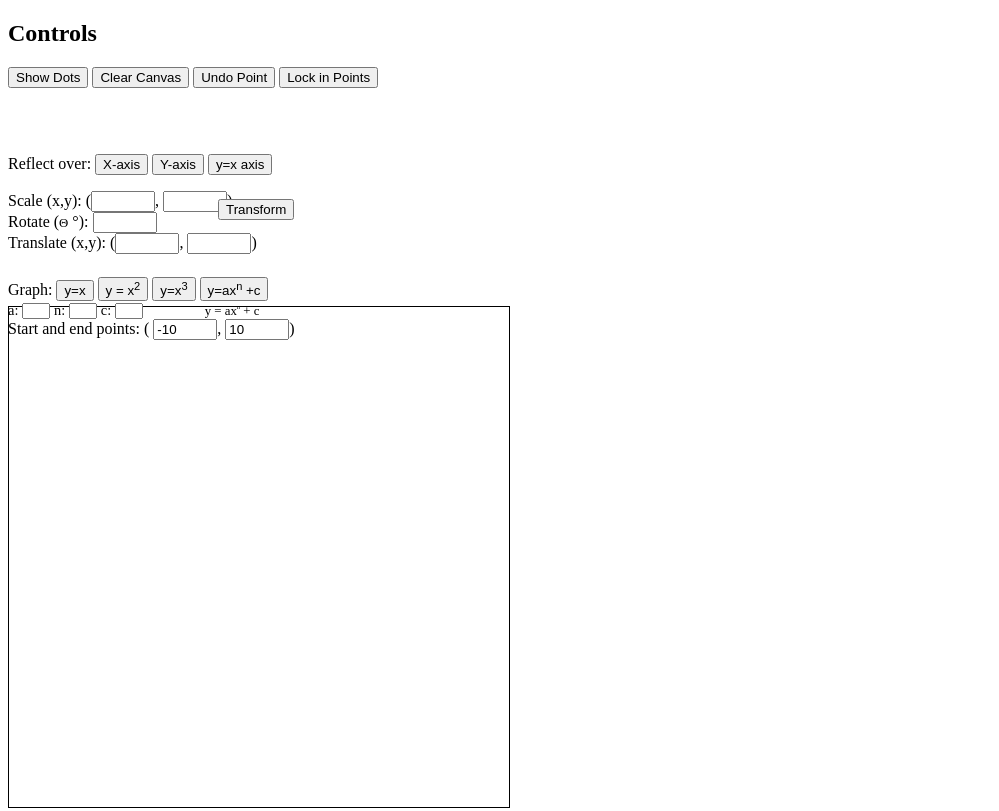
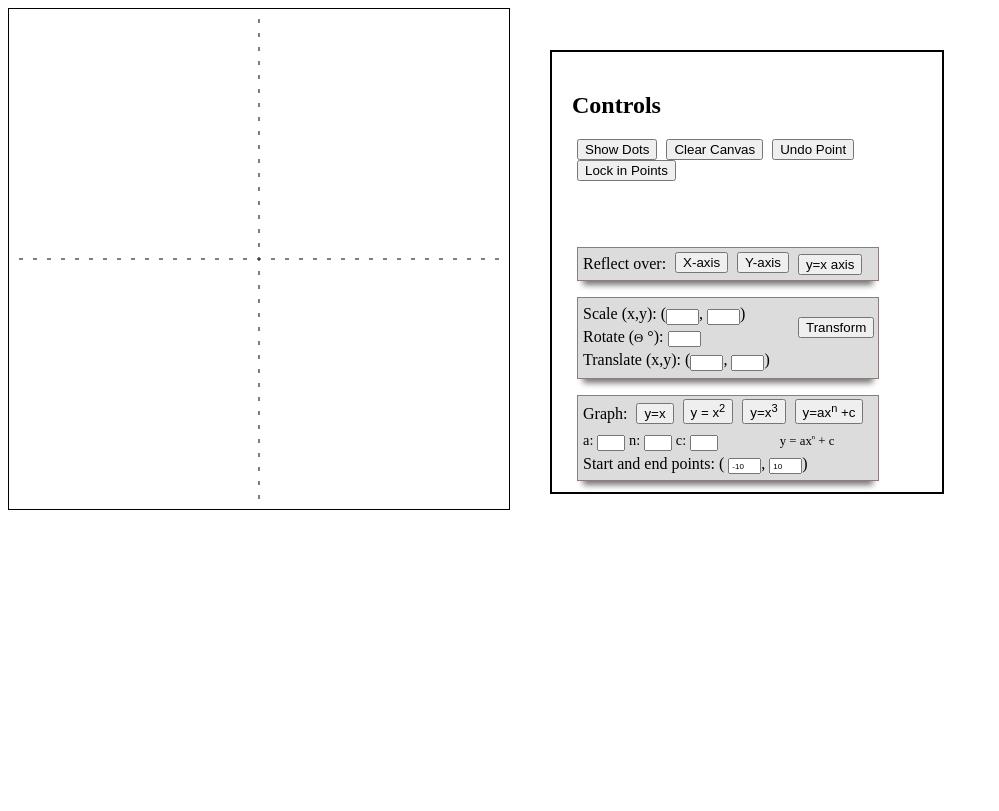
Before and after one commit to AaronGoldsmith/transformations, a plain HTML site: page index.html in a window 1280 px wide. Shown: the whole page, without its empty margins (0-999 px from the left). Drawn offline with Linux system fonts and the light colour scheme.

Commit message:
updating refs to link js and css

```diff
--- a/index.html
+++ b/index.html
@@ -1,8 +1,7 @@
 <!DOCTYPE html>
 <html>
 	<head>
-		<link rel="stylesheet" src="./style.css" />
-		<link rel="text/javascript" src="./transformations.js" />
+		<link rel="stylesheet" type="text/css" href="./style.css" />
 	</head>
 
 <body>
@@ -56,4 +55,6 @@
 
 
 </body>
+<script rel="javascript" src="./transformations.js" ></script>
+
 </html>
```
